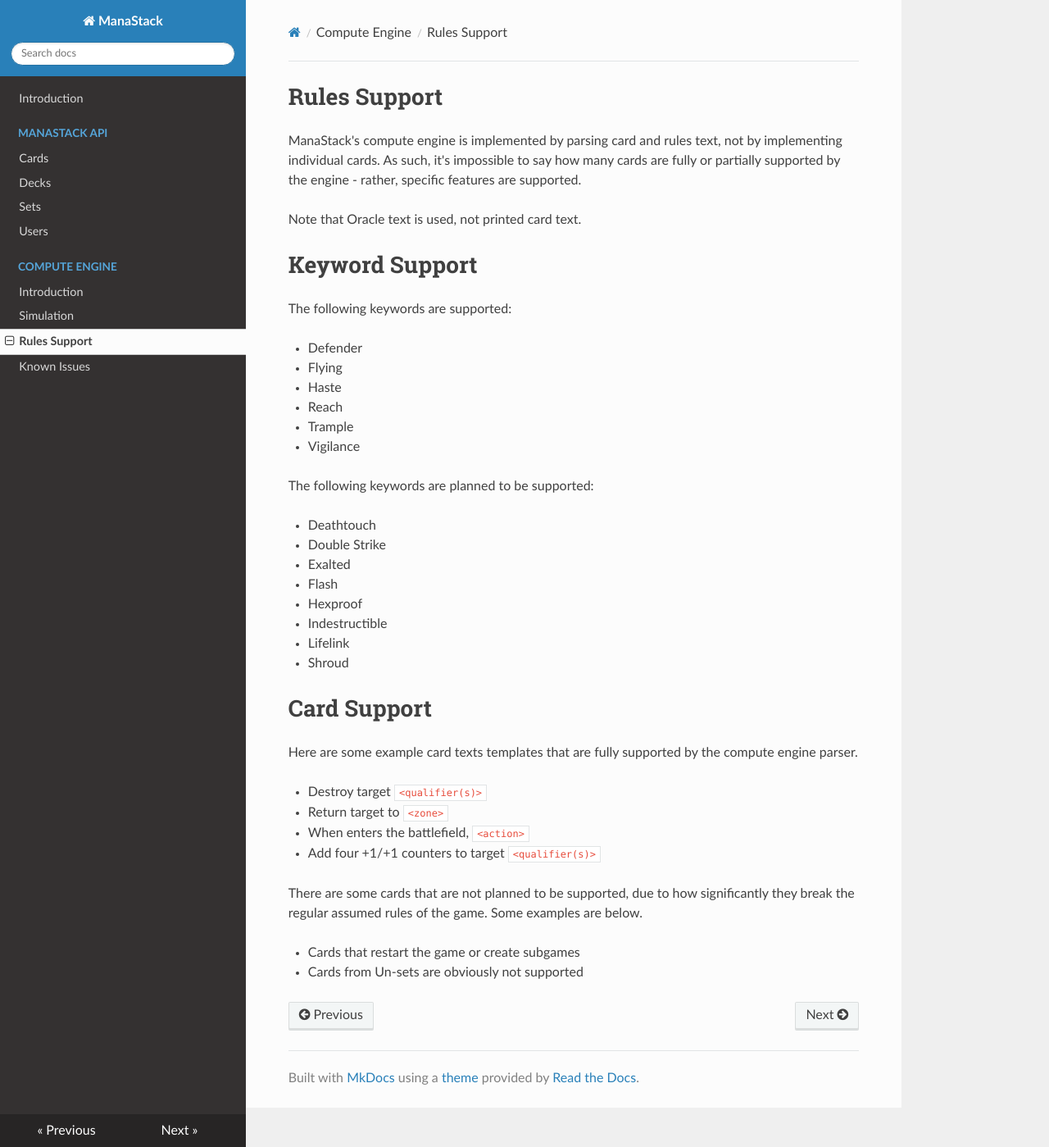
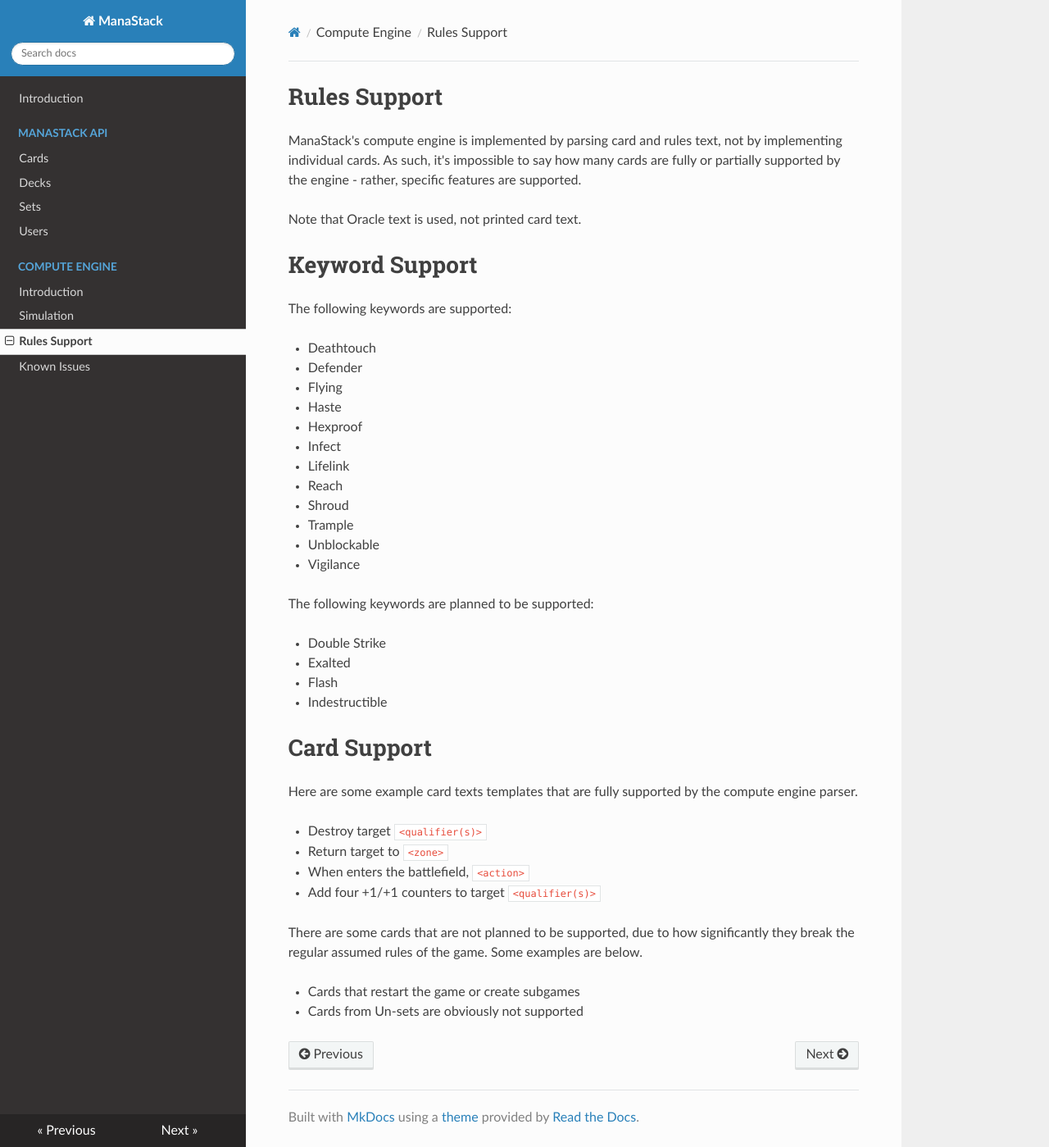
Before and after one commit to lucaspenney/ManaStack-API, an MkDocs documentation site: the page built from docs/rules.md, in a window 1280 px wide and 1399 px high. Shown: the whole window at 82% size. Built offline with MkDocs 1.6.1, drawn with Linux system fonts in a browser that asks for light colours; nearby versions of some CDN libraries; old or Windows-style settings are respelled for this version of MkDocs.

Commit message:
Update supported keywords

```diff
--- a/docs/rules.md
+++ b/docs/rules.md
@@ -8,23 +8,25 @@ Note that Oracle text is used, not printed card text.
 
 The following keywords are supported:
 
+- Deathtouch
 - Defender
 - Flying
 - Haste
+- Hexproof
+- Infect
+- Lifelink
 - Reach
+- Shroud
 - Trample
+- Unblockable
 - Vigilance
 
 The following keywords are planned to be supported:
 
-- Deathtouch
 - Double Strike
 - Exalted
 - Flash
-- Hexproof
 - Indestructible
-- Lifelink
-- Shroud
 
 #Card Support
 
```
